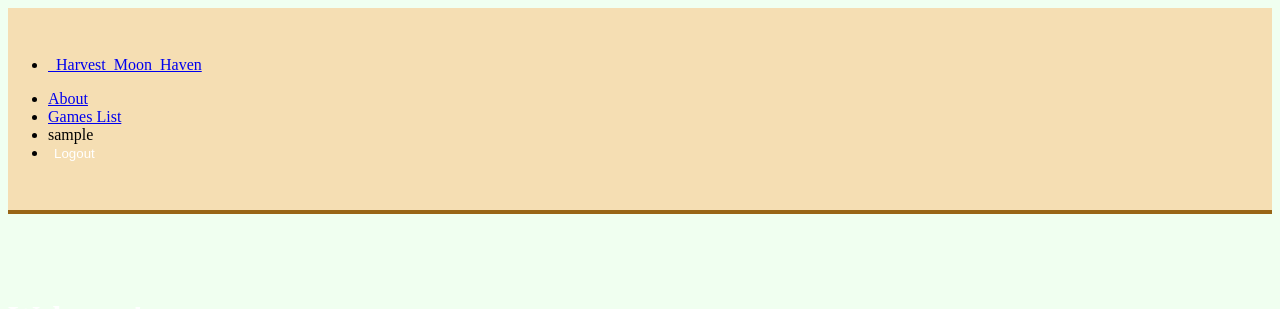
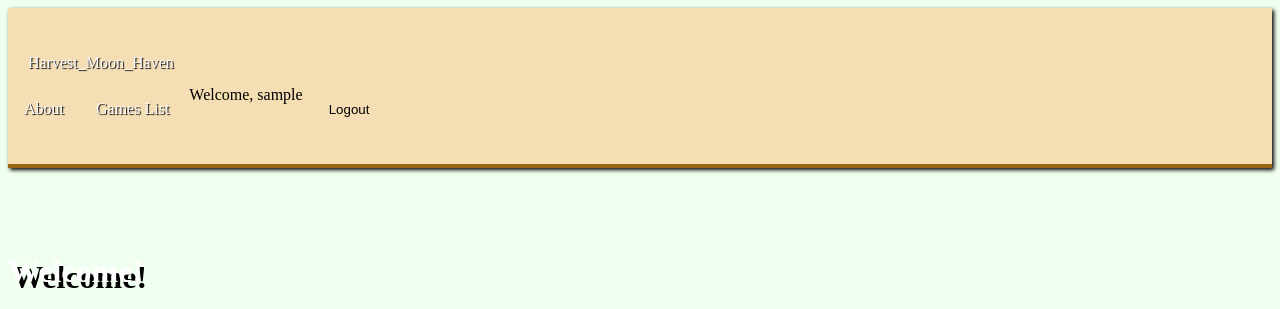
Before and after one commit to xkawixgirlx/harvest_moon_haven, a Django app: page / in a window 1280 px wide. Shown: the top 309 px of the page. Run offline with Django 5.2, Linux system fonts and the light colour scheme; the visitor is signed in with stand-in values (Sample User, id 1).

Commit message:
Refactor CSS, add image to Home Page

```diff
--- a/main_app/static/css/style.css
+++ b/main_app/static/css/style.css
@@ -2,6 +2,10 @@
     --lightbrown-color: #F5DEB3;
     --darkbrown-color: #996515;
     --lightgreen-color: #F0FFF0;
+}
+
+* {
+    box-sizing: border-box;
 }
 
 
@@ -9,39 +13,76 @@ body {
     display: flex;
     min-height: 100vh;
     flex-direction: column;
+    justify-content: flex-start;
     background-color: var(--lightgreen-color);
 
 }
 
 main {
     flex: 1 0 auto;
+
 }
+
 header {
     margin-bottom: 4rem;
     padding: 2rem 0;
     background-color: #F5DEB3;
     border-bottom: 4px solid #996515;
-  }
+    box-shadow: 2px 2px 4px black;
+
+}
+
+ul {
+    list-style-type: none;
+    margin: 0;
+    padding: 0;
+    overflow: hidden;
+}
+
+li {
+    float: left;
+}
+
+li a {
+    display: block;
+    color: white;
+    text-shadow: 1px 1px 1px black;
+    text-align: center;
+    padding: 14px 16px;
+    text-decoration: none;
+}
 
 h1 {
     font-family: 'funhouse';
     color: white;
-    text-shadow: 4px 6px 1px black;
+    text-shadow: 4px 6px black;
+    justify-content: center;
 }
 
 footer.page-footer {
     padding-top: 0;
     text-align: center;
     background-color: #F5DEB3;
+    box-shadow: 2px 2px 4px black;
 }
+
+li a:hover {
+    background-color: rgba(153, 101, 21, 0.55);
+}
+
 .submit-logout {
     background-color: transparent;
     border: none;
-    color: white;
+    color: black;
     cursor: pointer;
-  }
+}
 
-  button.submit-logout:focus {
+button.submit-logout:focus {
     background-color: transparent;
     outline: none;
-  }
+}
+img.landing-image {
+    height: 85%;
+    width: 90%;
+
+}
--- a/main_app/templates/base.html
+++ b/main_app/templates/base.html
@@ -13,13 +13,13 @@
         <nav>
             <div class="nav-wrapper">
                 <ul>
-                    <li><a href="{% url 'home' %}" class="left brand-logo">&nbsp; Harvest_Moon_Haven </a></li>
+                    <li><a href="{% url 'home' %}" class="left brand-logo">&nbsp;Harvest_Moon_Haven</a></li>
                 </ul>
                 <ul class="right">
                   <li><a href="{% url 'about' %}">About</a></li>
                   {% if user.is_authenticated %}
                   <li><a href="{% url 'games' %}">Games List</a></li>
-                  <li>{{ user }}</li>
+                  <li>&nbsp;Welcome, {{ user }}&nbsp;</li>
                   <li>
                     <a href="#">
                         <form action="{% url 'logout' %}" method="POST">
--- a/main_app/templates/home.html
+++ b/main_app/templates/home.html
@@ -2,6 +2,7 @@
 {% block content %}
 
 <h1>Welcome! </h1>
+<img src="https://wallpapercave.com/wp/lq7QFYS.jpg" alt="farmers" class="landing-image">
 
 
 {% endblock %}
```
